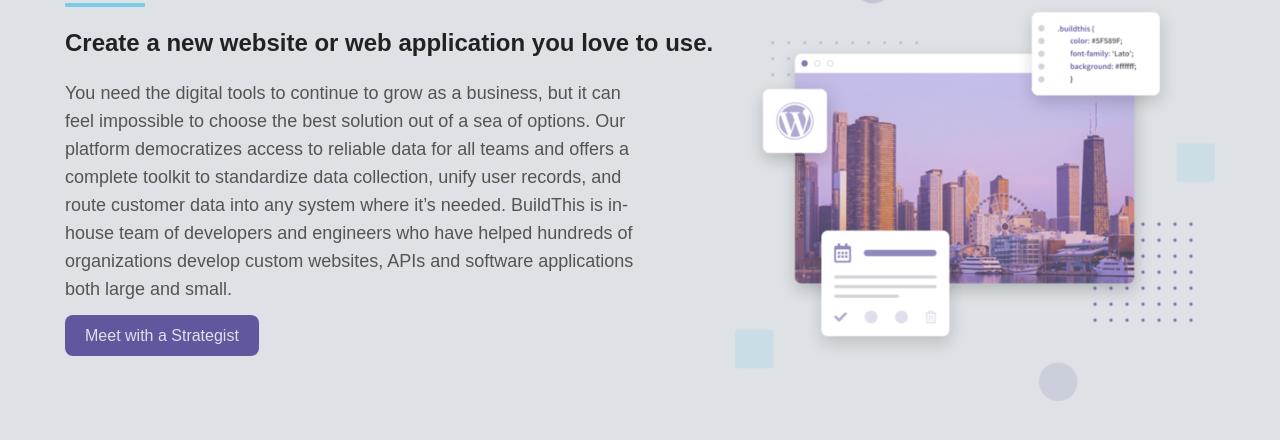
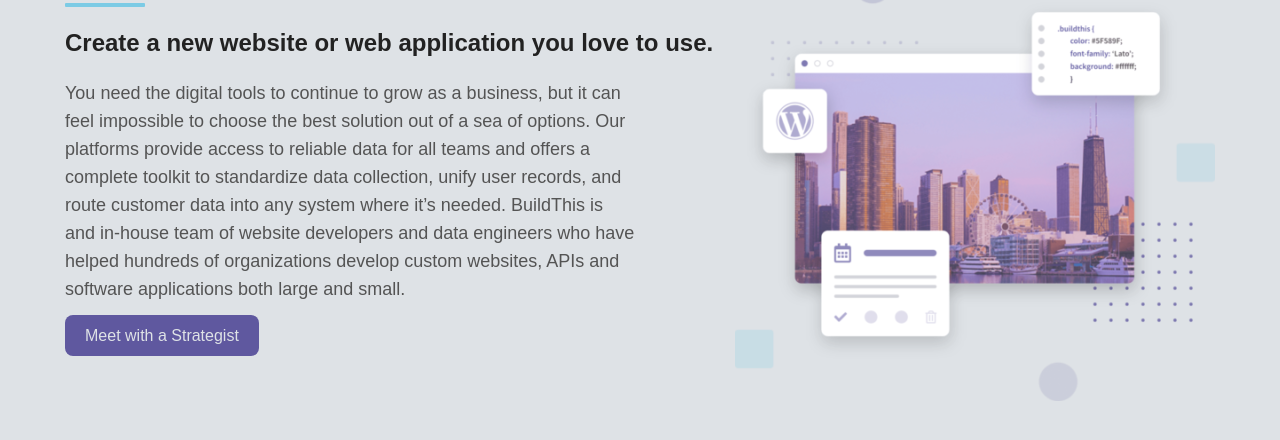
Before and after one commit to betsystevens/buildThis, a plain HTML site: page index.html in a window 1280 px wide. Shown: the part 210-650 px from the top of the page. Drawn offline with Linux system fonts and the light colour scheme.

Commit message:
fix typo, add readme

```diff
--- a/index.html
+++ b/index.html
@@ -35,10 +35,10 @@
         <p>
           You need the digital tools to continue to grow as a business, but it can
           feel impossible to choose the best solution out of a sea of options.
-          Our platform democratizes access to reliable data for all teams and
+          Our platforms provide access to reliable data for all teams and
           offers a complete toolkit to standardize data collection, unify user records, and
-          route customer data into any system where it’s needed. BuildThis is in-house team
-          of developers and engineers who have helped hundreds of organizations
+          route customer data into any system where it’s needed. BuildThis is and in-house team
+          of website developers and data engineers who have helped hundreds of organizations
           develop custom websites, APIs and software applications both large and small.
         </p>
         <p>
```
Also changed, not shown: 1 other file.
